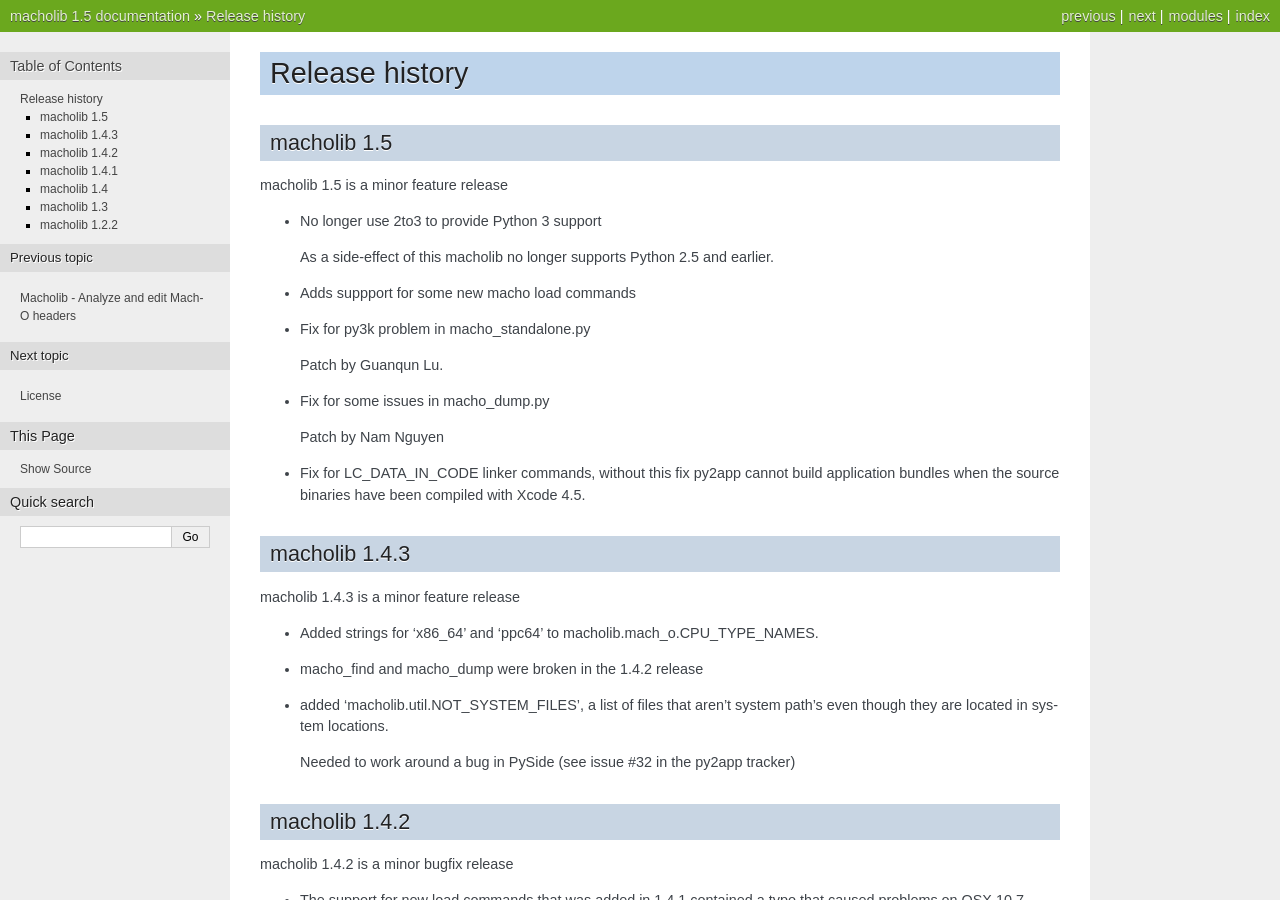
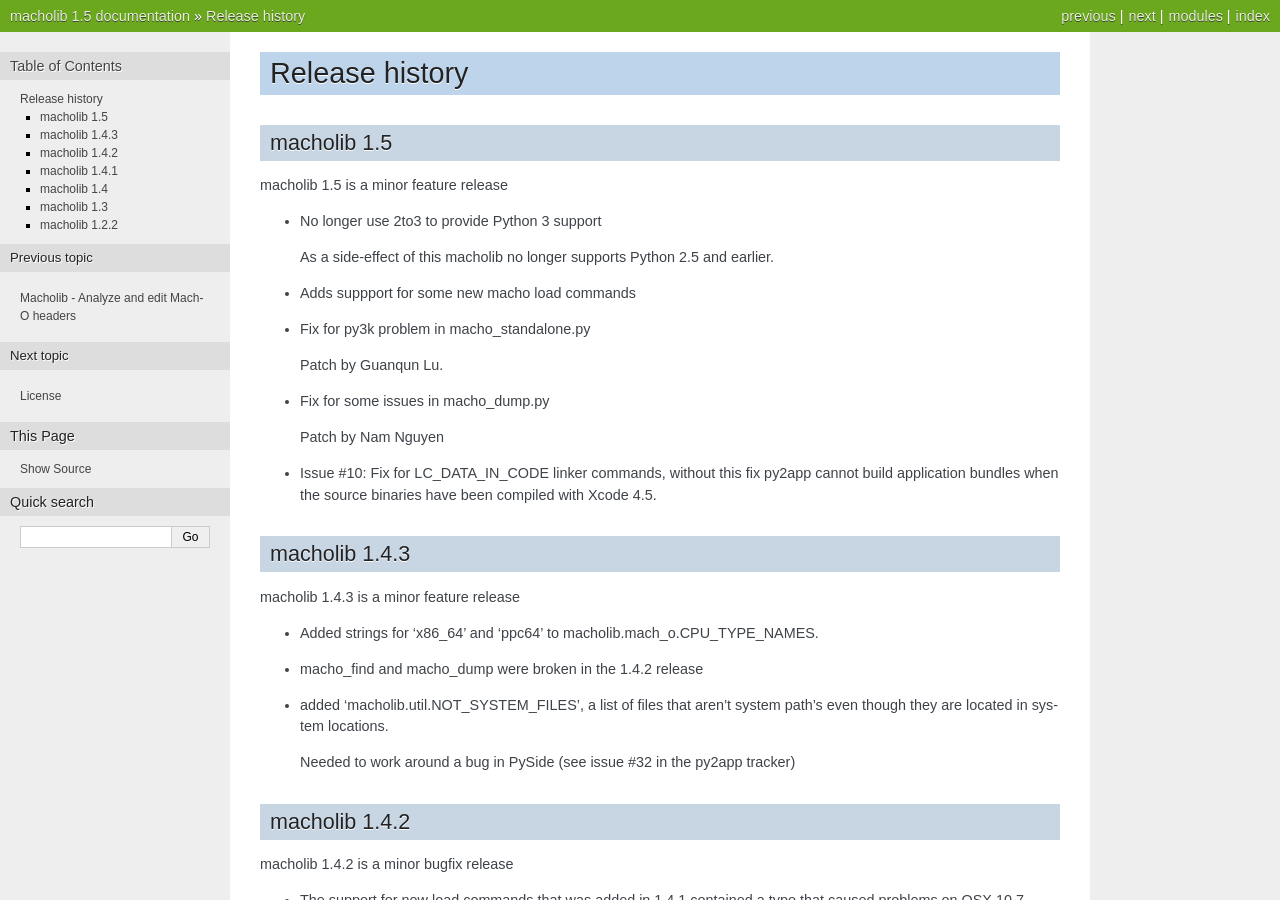
Before and after one commit to ronaldoussoren/macholib, a Sphinx documentation site: the page built from doc/changelog.rst, in a window 1280 px wide and 900 px high. Built offline with Sphinx 7.4.7, drawn with Linux system fonts in a browser that asks for light colours.

Commit message:
Mention the issue number for the previous changeset in the changelog.

```diff
--- a/doc/changelog.rst
+++ b/doc/changelog.rst
@@ -21,7 +21,7 @@ macholib 1.5 is a minor feature release
 
   Patch by Nam Nguyen
 
-* Fix for LC_DATA_IN_CODE linker commands, without
+* Issue #10: Fix for LC_DATA_IN_CODE linker commands, without
   this fix py2app cannot build application bundles when
   the source binaries have been compiled with Xcode 4.5.
 
```
